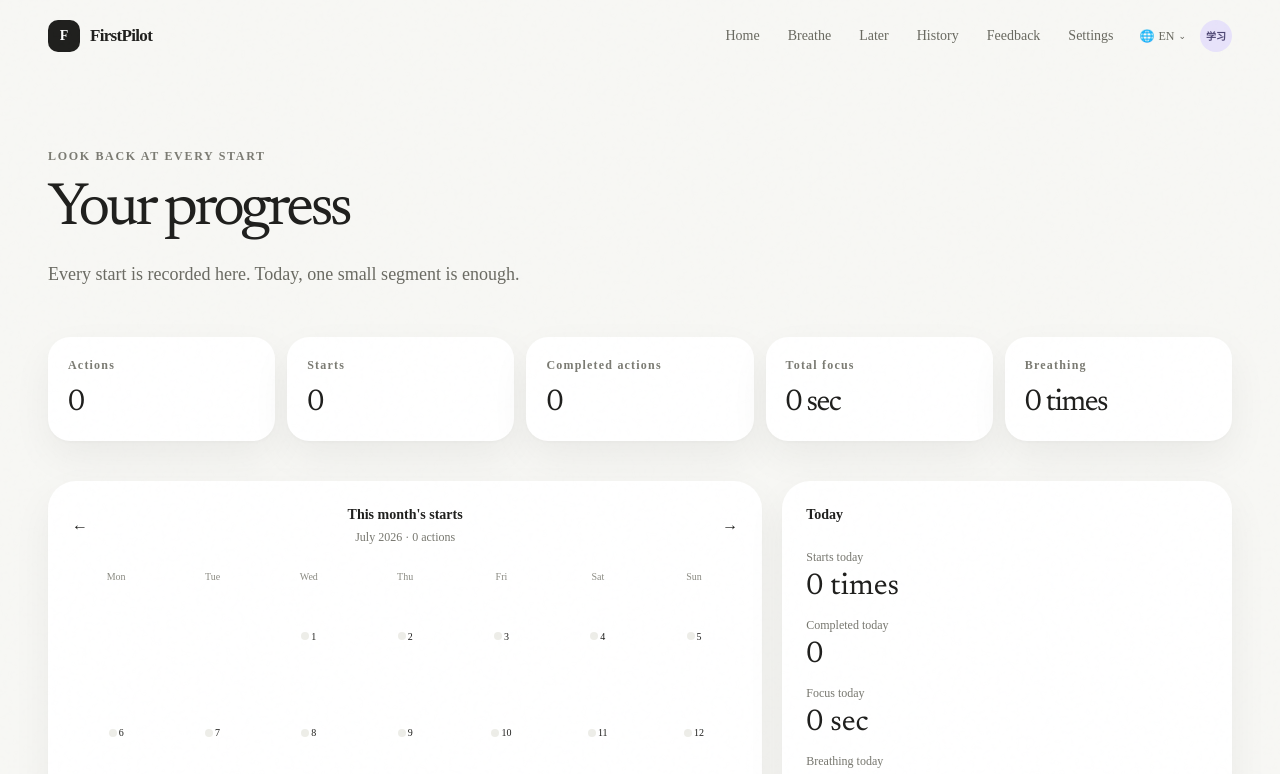
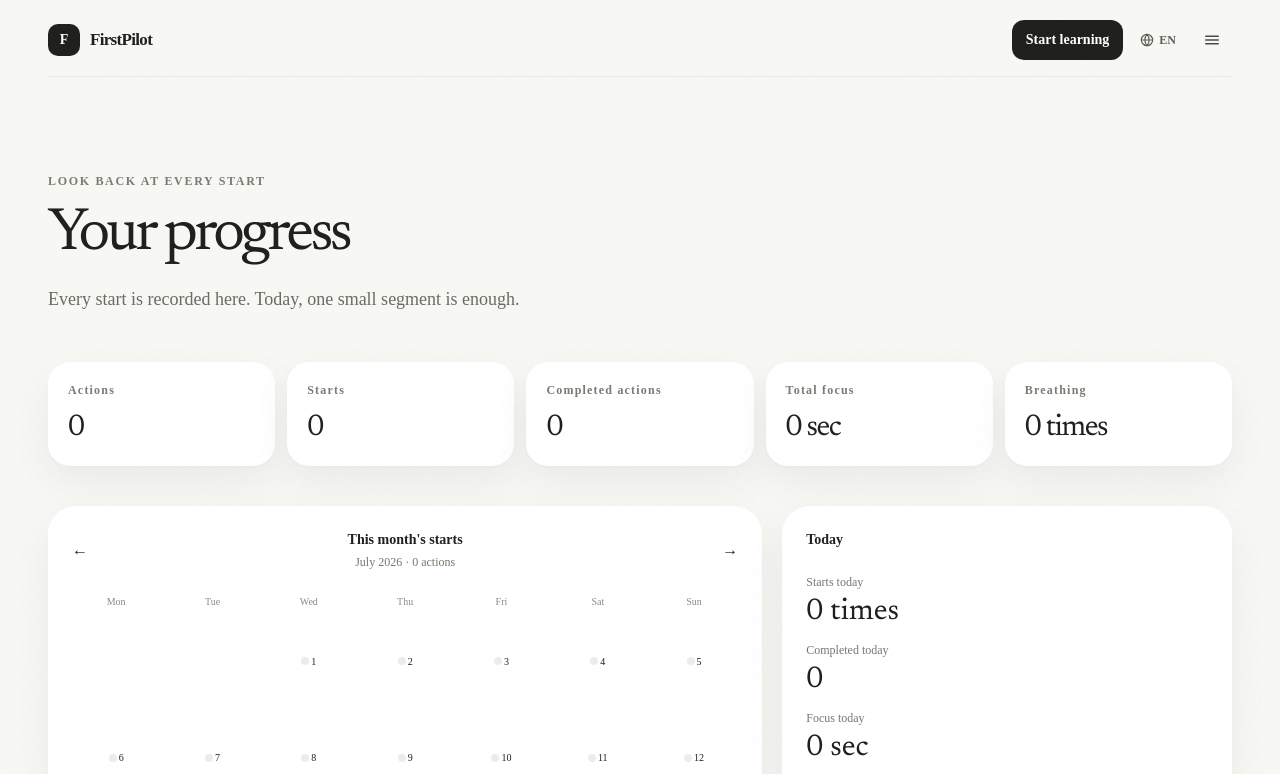
Before and after one commit to xiwangmutv/StudyPilot, a Next.js app: page /history in a window 1280 px wide. Shown: the top 774 px of the page. Built offline with nearby package versions, Linux system fonts and the light colour scheme.

Commit message:
Redesign responsive navigation

```diff
--- a/components/app-shell.tsx
+++ b/components/app-shell.tsx
@@ -1,32 +1,29 @@
 "use client";
 
 import Link from "next/link";
-import { useEffect, useRef, useState } from "react";
+import { useEffect, useRef, useState, type SVGProps } from "react";
 import type { UserProfile } from "@/src/core";
+import type { Messages } from "@/lib/i18n";
 import { useLanguage } from "./language-provider";
 
 export function AppShell({ children, settings, minimal = false }: { children: React.ReactNode; settings?: UserProfile; minimal?: boolean }) {
   const { locale, messages: t, setLocale } = useLanguage();
   useEffect(() => { document.documentElement.dataset.theme = settings?.theme ?? "light"; }, [settings?.theme]);
-
   const initials = (settings?.name || "FP").slice(0, 2).toUpperCase();
 
   return <main className="paper-texture min-h-screen bg-paper px-5 py-5 text-ink transition-colors sm:px-8 lg:px-12">
     <div className="mx-auto max-w-[1240px]">
-      <nav className="flex items-center justify-between gap-3 sm:gap-5">
+      <nav className="flex items-center justify-between gap-3 border-b border-[#e8e8e1] pb-3 sm:gap-5 sm:pb-4">
         <Link href="/" className="flex shrink-0 items-center gap-2.5">
           <span className="grid h-8 w-8 place-items-center rounded-[10px] bg-ink text-sm font-semibold text-white">F</span>
           <span className="text-[17px] font-semibold tracking-[-.04em]">FirstPilot</span>
         </Link>
-        {minimal ? <Avatar settings={settings} initials={initials} size="large" /> : <div className="flex min-w-0 items-center gap-0.5 overflow-x-auto sm:gap-1">
-          <Nav href="/">{t.nav.home}</Nav>
-          <Nav href="/breathing">{t.nav.breathing}</Nav>
-          <Nav href="/later">{t.nav.later}</Nav>
-          <Nav href="/history">{t.nav.history}</Nav>
-          <Nav href="/feedback">{t.nav.feedback}</Nav>
-          <Nav href="/settings">{t.nav.settings}</Nav>
+        {minimal ? <Avatar settings={settings} initials={initials} size="large" /> : <div className="flex items-center gap-1.5 sm:gap-2">
+          <Link href="/" className="shrink-0 rounded-xl bg-ink px-3 py-2 text-xs font-semibold text-white transition hover:bg-[#363631] focus:outline-none focus-visible:ring-2 focus-visible:ring-[#8c8c82] sm:px-3.5 sm:py-2.5 sm:text-sm">
+            {locale === "zh" ? "开始学习" : "Start learning"}
+          </Link>
           <LanguageSelector locale={locale} label={t.language} onChange={setLocale} />
-          <Link href="/settings" aria-label={t.nav.settings} className="ml-0.5 shrink-0"><Avatar settings={settings} initials={initials} /></Link>
+          <NavigationMenu settings={settings} initials={initials} labels={t.nav} />
         </div>}
       </nav>
       {children}
@@ -37,38 +34,65 @@ export function AppShell({ children, settings, minimal = false }: { children: Re
 function LanguageSelector({ locale, label, onChange }: { locale: "zh" | "en"; label: string; onChange: (locale: "zh" | "en") => void }) {
   const [open, setOpen] = useState(false);
   const menuRef = useRef<HTMLDivElement>(null);
+  useDismissMenu(menuRef, () => setOpen(false));
 
+  const selectLocale = (nextLocale: "zh" | "en") => {
+    onChange(nextLocale);
+    setOpen(false);
+  };
+
+  return <div ref={menuRef} className="relative shrink-0">
+    <button type="button" aria-label={label} title={label} aria-expanded={open} aria-haspopup="menu" onClick={() => setOpen((value) => !value)} className="flex h-9 items-center gap-1 rounded-lg px-2 text-xs font-semibold text-[#5e5e56] transition hover:bg-[#ecece6] focus:outline-none focus-visible:ring-2 focus-visible:ring-[#8c8c82] sm:h-10">
+      <GlobeIcon className="h-4 w-4" />
+      <span>{locale === "zh" ? "中文" : "EN"}</span>
+    </button>
+    {open && <div role="menu" aria-label={label} className="absolute right-0 z-20 mt-2 w-36 rounded-2xl border border-[#e3e3dc] bg-white p-1.5 shadow-card">
+      <LanguageOption active={locale === "en"} onClick={() => selectLocale("en")}>English</LanguageOption>
+      <LanguageOption active={locale === "zh"} onClick={() => selectLocale("zh")}>简体中文</LanguageOption>
+    </div>}
+  </div>;
+}
+
+function NavigationMenu({ settings, initials, labels }: { settings?: UserProfile; initials: string; labels: Messages["nav"] }) {
+  const [open, setOpen] = useState(false);
+  const menuRef = useRef<HTMLDivElement>(null);
+  useDismissMenu(menuRef, () => setOpen(false));
+  const links = [
+    { href: "/", label: labels.home },
+    { href: "/breathing", label: labels.breathing },
+    { href: "/later", label: labels.later },
+    { href: "/history", label: labels.history },
+    { href: "/feedback", label: labels.feedback },
+    { href: "/settings", label: labels.settings },
+  ];
+
+  return <div ref={menuRef} className="relative shrink-0">
+    <button type="button" aria-label="Navigation menu" aria-expanded={open} aria-haspopup="menu" onClick={() => setOpen((value) => !value)} className="grid h-9 w-9 place-items-center rounded-lg text-[#4d4d46] transition hover:bg-[#ecece6] focus:outline-none focus-visible:ring-2 focus-visible:ring-[#8c8c82] sm:h-10 sm:w-10">
+      <MenuIcon className="h-5 w-5" />
+    </button>
+    {open && <div role="menu" aria-label="Navigation" className="absolute right-0 z-20 mt-2 w-56 rounded-2xl border border-[#e3e3dc] bg-white p-1.5 shadow-card">
+      <div className="mb-1 border-b border-[#eeeeea] px-2.5 py-2">
+        <Link href="/settings" onClick={() => setOpen(false)} className="flex items-center gap-2.5 rounded-lg">
+          <Avatar settings={settings} initials={initials} />
+          <span className="text-sm font-medium text-[#4d4d46]">{settings?.name || "FirstPilot"}</span>
+        </Link>
+      </div>
+      {links.map((link) => <Link key={link.href} href={link.href} role="menuitem" onClick={() => setOpen(false)} className="block rounded-xl px-3 py-2.5 text-sm text-[#4d4d46] transition hover:bg-[#f1f1ec] focus:outline-none focus-visible:bg-[#f1f1ec]">{link.label}</Link>)}
+    </div>}
+  </div>;
+}
+
+function useDismissMenu(menuRef: React.RefObject<HTMLDivElement | null>, dismiss: () => void) {
   useEffect(() => {
-    const closeOnOutsideClick = (event: MouseEvent) => {
-      if (!menuRef.current?.contains(event.target as Node)) setOpen(false);
-    };
-    const closeOnEscape = (event: KeyboardEvent) => {
-      if (event.key === "Escape") setOpen(false);
-    };
+    const closeOnOutsideClick = (event: MouseEvent) => { if (!menuRef.current?.contains(event.target as Node)) dismiss(); };
+    const closeOnEscape = (event: KeyboardEvent) => { if (event.key === "Escape") dismiss(); };
     document.addEventListener("mousedown", closeOnOutsideClick);
     document.addEventListener("keydown", closeOnEscape);
     return () => {
       document.removeEventListener("mousedown", closeOnOutsideClick);
       document.removeEventListener("keydown", closeOnEscape);
     };
-  }, []);
-
-  const selectLocale = (nextLocale: "zh" | "en") => {
-    onChange(nextLocale);
-    setOpen(false);
-  };
-
-  return <div ref={menuRef} className="relative ml-0.5 shrink-0">
-    <button type="button" aria-label={label} aria-expanded={open} aria-haspopup="menu" onClick={() => setOpen((value) => !value)} className="flex items-center gap-1 rounded-full px-2 py-1.5 text-xs font-medium text-[#696960] transition hover:bg-[#ecece6] focus:outline-none focus-visible:ring-2 focus-visible:ring-[#8c8c82]">
-      <span aria-hidden="true">🌐</span>
-      <span>{locale === "zh" ? "中文" : "EN"}</span>
-      <span aria-hidden="true" className="text-[9px]">⌄</span>
-    </button>
-    {open && <div role="menu" aria-label={label} className="absolute right-0 z-20 mt-2 w-36 rounded-2xl border border-[#e3e3dc] bg-white p-1.5 shadow-card">
-      <LanguageOption active={locale === "en"} onClick={() => selectLocale("en")}>English</LanguageOption>
-      <LanguageOption active={locale === "zh"} onClick={() => selectLocale("zh")}>简体中文</LanguageOption>
-    </div>}
-  </div>;
+  }, [dismiss, menuRef]);
 }
 
 function LanguageOption({ active, children, onClick }: { active: boolean; children: React.ReactNode; onClick: () => void }) {
@@ -78,8 +102,12 @@ function LanguageOption({ active, children, onClick }: { active: boolean; childr
   </button>;
 }
 
-function Nav({ href, children }: { href: string; children: React.ReactNode }) {
-  return <Link href={href} className="whitespace-nowrap rounded-full px-2.5 py-1.5 text-sm text-[#696960] transition hover:bg-[#ecece6] sm:px-3">{children}</Link>;
+function GlobeIcon(props: SVGProps<SVGSVGElement>) {
+  return <svg viewBox="0 0 24 24" fill="none" stroke="currentColor" strokeWidth="1.8" aria-hidden="true" {...props}><circle cx="12" cy="12" r="8.5" /><path d="M3.8 12h16.4M12 3.5c2.1 2.25 3.2 5.08 3.2 8.5S14.1 18.25 12 20.5C9.9 18.25 8.8 15.42 8.8 12S9.9 5.75 12 3.5Z" strokeLinecap="round" /></svg>;
+}
+
+function MenuIcon(props: SVGProps<SVGSVGElement>) {
+  return <svg viewBox="0 0 24 24" fill="none" stroke="currentColor" strokeWidth="1.9" aria-hidden="true" {...props}><path d="M4.5 7.5h15M4.5 12h15M4.5 16.5h15" strokeLinecap="round" /></svg>;
 }
 
 function Avatar({ settings, initials, size = "small" }: { settings?: UserProfile; initials: string; size?: "small" | "large" }) {
```
